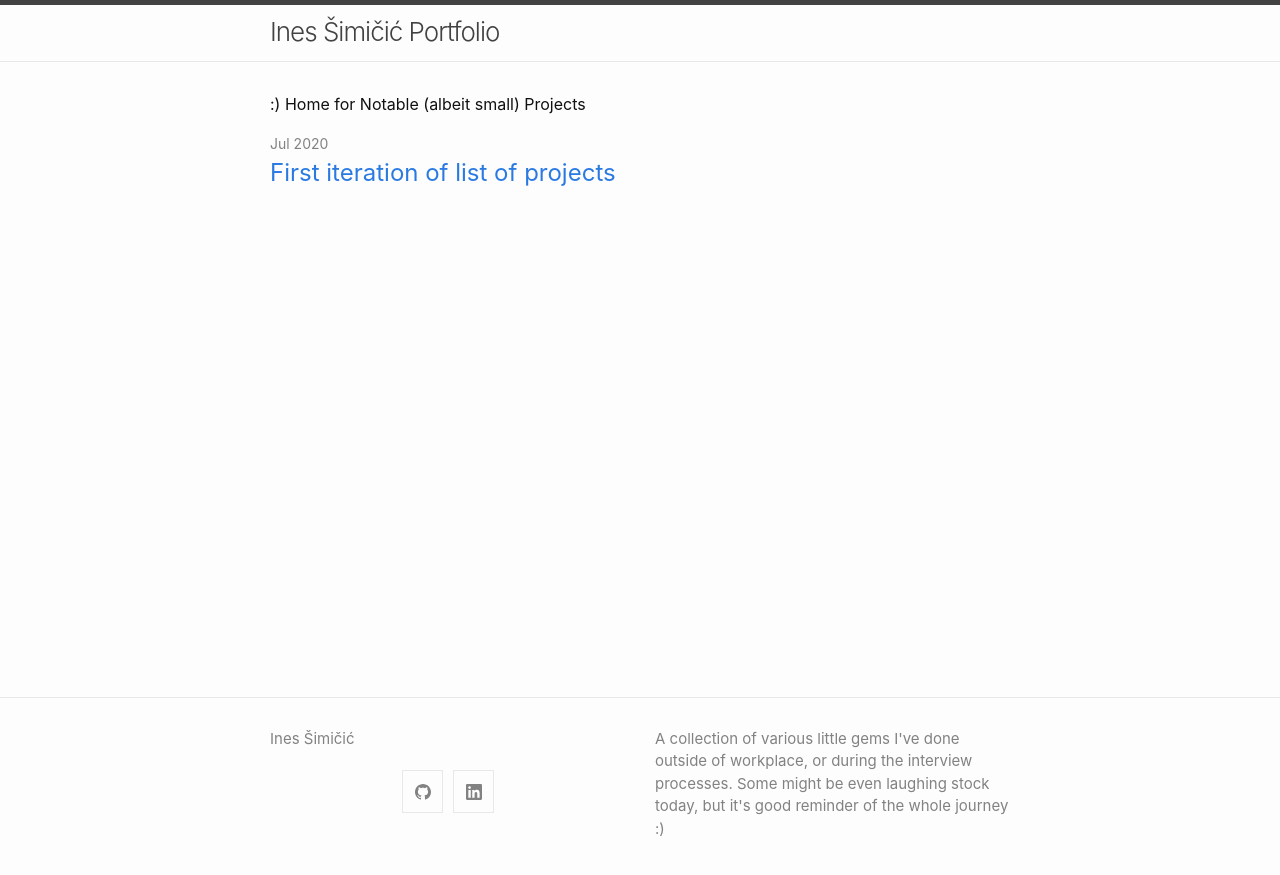
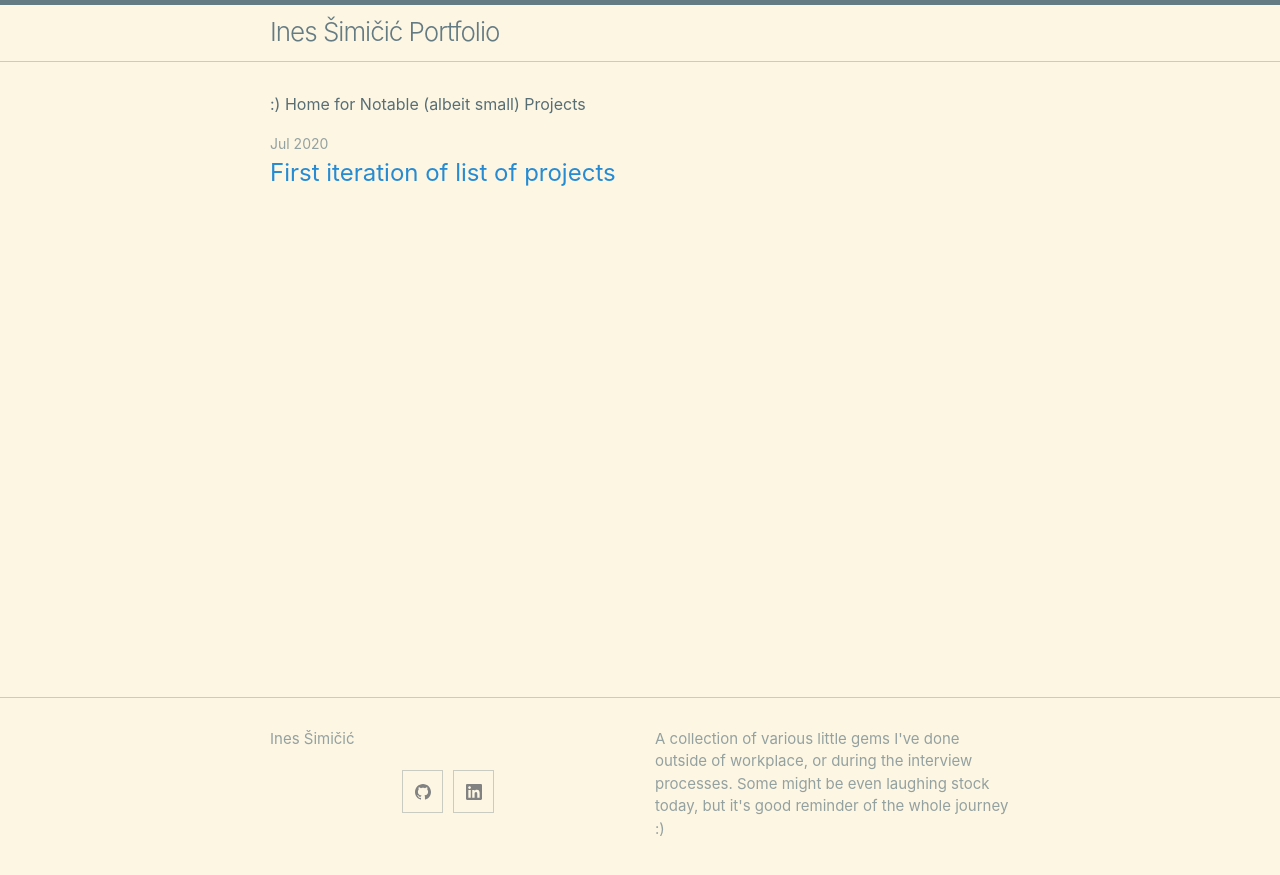
Before and after one commit to inesucrvenom/inesucrvenom.github.io, a Jekyll site: the page built from index.md, in a window 1280 px wide. Shown: the top 875 px of the page. Built offline with Jekyll 4.4.1, drawn with Linux system fonts in a browser that asks for light colours; the list of posts is cut into pages by our own code.

Commit message:
change skin

```diff
--- a/_config.yml
+++ b/_config.yml
@@ -8,9 +8,9 @@ show_excerpts: false # set to true to show excerpts on the homepage
 
 permalink: /:categories/:year/:month/:title:output_ext
 
-# Minima date format
-# refer to https://shopify.github.io/liquid/filters/date/ if you want to customize this
 minima:
+  # Minima date format
+  # refer to https://shopify.github.io/liquid/filters/date/ if you want to customize this
   date_format: "%b %Y"
 
   # generate social links in footer
@@ -18,11 +18,8 @@ minima:
     github: inesucrvenom
     linkedin: inessimicic
 
-# If you want to link only specific pages in your header, uncomment
-# this and add the path to the pages in order as they should show up
-#header_pages:
-# - about.md
-
+  skin:
+    solarized
 # Build settings
 theme: minima
 
```
